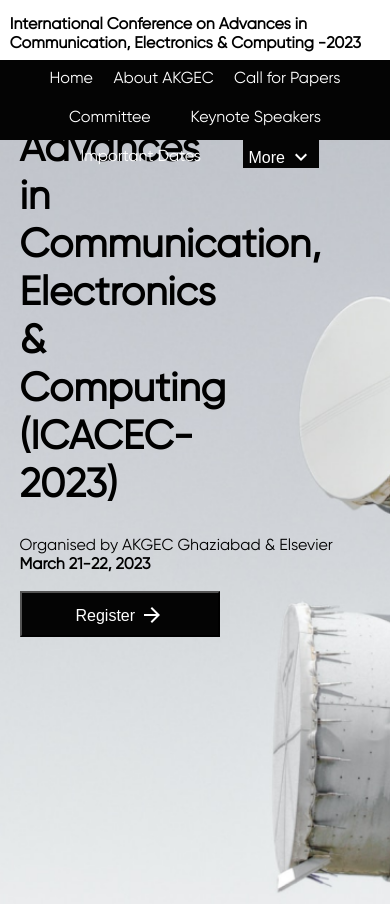
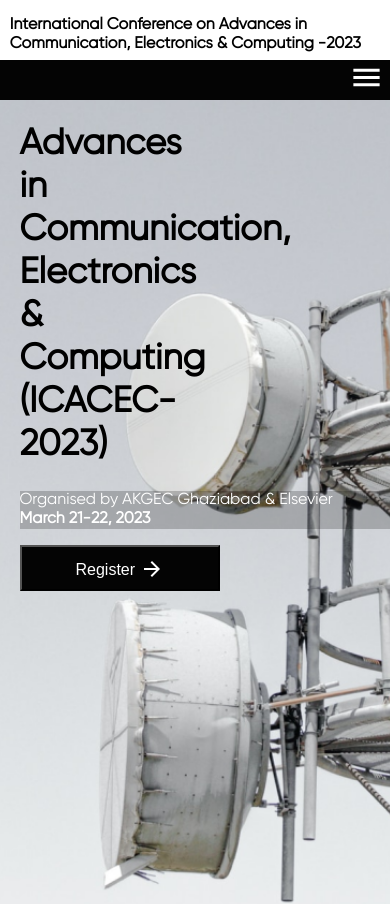
Before and after one commit to saksham-tiwari/ece, a React (Create React App) app: page / in a window 390 px wide. Shown: the top 904 px of the page. Built offline with nearby package versions, Linux system fonts and the light colour scheme.

Commit message:
Fixed navbar issue and fixed responsiveness

```diff
--- a/package.json
+++ b/package.json
@@ -13,6 +13,7 @@
     "react": "^18.1.0",
     "react-dom": "^18.1.0",
     "react-router-dom": "^6.3.0",
+    "react-router-hash-link": "^2.4.3",
     "react-scripts": "^2.1.3",
     "react-scroll": "^1.8.7",
     "web-vitals": "^2.1.4"
--- a/src/About.jsx
+++ b/src/About.jsx
@@ -8,7 +8,7 @@ const About = () => {
     <>
         <Navbar/>
         <div className='aboutPage'>
-            <img src={about} alt="AKGEC"/>
+            <img src={about} alt="AKGEC" style={{marginTop:"20%"}}/>
             <h1>About AKGEC</h1>
             <p>
                 Ajay Kumar Garg Engineering College (AKGEC), Ghaziabad is affiliated to Dr. A.P.J.
--- a/src/Homepage.jsx
+++ b/src/Homepage.jsx
@@ -180,19 +180,18 @@ const Homepage = () => {
             </div>
             <div>
               <img src={e3} alt="Speaker3"/>
-              <h2>Dr. Subimal Majee</h2>
+              <h2>Dr. Mrinal Kanti Biswas</h2>
               <p>
-                (PhD from Ecole Polytechnique, France)
-                Research scientist  at RISE, Sweden
+                (PhD from IIT Kharagpur)
+                Associate Professor, IIT Kharagpur
               </p>
             </div>
             <div>
               <img src={e4} alt="Speaker4"/>
-              <h2>Dr. Arijit Roy</h2>
+              <h2>Dr. Lalat Indu Giri</h2>
               <p>
-                (PhD from IIT Bombay)
-                Research Professor at Kookmin University,
-                South Korea
+                (PhD from IIT Kanpur)
+                Assistant Professor, NIT Goa
               </p>
             </div>
           </div>
@@ -216,12 +215,12 @@ const Homepage = () => {
           </div>
 
           <div>
-            <LocalPhoneOutlinedIcon className="iconContact" fontSize="large"/><span>8744052891-93
-            7290034978</span>
+            <section className="firstIcon"><LocalPhoneOutlinedIcon className="iconContact" fontSize="large"/></section><p style={{position:"relative",left:"30px"}}>8744052891-93
+            7290034978</p>
           </div>
           <br/>
           <div>
-            <EmailOutlinedIcon className="iconContact" fontSize="large"/><span>info@akgec.ac.in</span>
+            <section><EmailOutlinedIcon className="iconContact" fontSize="large"/></section><p style={{position:"relative",left:"30px",top:"-40px"}}>info@akgec.ac.in</p>
           </div>
           </div>
         </div>
--- a/src/ImpDates.jsx
+++ b/src/ImpDates.jsx
@@ -1,8 +1,17 @@
 import React from 'react'
+import Navbar from './Navbar'
 
 const ImpDates = () => {
   return (
-    <div>ImpDates</div>
+    <>
+      <Navbar/>
+      <br></br>
+      <br></br>
+      <h1 className='heading' style={{textAlign:"center"}}>Important Dates</h1>
+      <br/>
+      <br/>
+      <div></div>
+    </>
   )
 }
 
--- a/src/Navbar.jsx
+++ b/src/Navbar.jsx
@@ -1,8 +1,23 @@
 import React from 'react'
-import {Link} from "react-scroll"
+// import {Link} from "react-scroll"
+import { HashLink as Link } from 'react-router-hash-link';
 import KeyboardArrowDownIcon from '@mui/icons-material/KeyboardArrowDown';
+import MenuIcon from '@mui/icons-material/Menu';
+import MenuOpenIcon from '@mui/icons-material/MenuOpen';
 
 const Navbar = () => {
+  const navShow = ()=>{
+    let hamMenu = document.querySelector(".hamMenu")
+    if(hamMenu.style.visibility==="visible"){
+      hamMenu.style.visibility="hidden";
+      hamMenu.style.opacity=0;
+    } else {
+      hamMenu.style.visibility="visible";
+      hamMenu.style.opacity=1;
+    }
+
+
+  }
   return (
     <>
         <div className="top">
@@ -13,23 +28,37 @@ const Navbar = () => {
         </div>
         <div className='topfix'>.</div>
         <div className='navbar'>
-          <div>
-            <Link activeClass="active" to="home" spy={true} smooth={true}>Home</Link>
-            <Link to="aboutAkg" spy={true} smooth={true}>About AKGEC</Link>
-            <Link to="call" spy={true} smooth={true}>Call for Papers</Link>
-            <Link to="committee" spy={true} smooth={true}>Committee</Link>
-            <Link to="keynote" spy={true} smooth={true}>Keynote Speakers</Link>
-            <Link to="" spy={true} smooth={true}>Important Dates</Link>
+          <div className='webLinks'>
+            <Link activeClass="active" to="/#home" spy={true} smooth={true}>Home</Link>
+            <Link to="/#aboutAkg" spy={true} smooth={true}>About AKGEC</Link>
+            <Link to="/#call" spy={true} smooth={true}>Call for Papers</Link>
+            <Link to="/#committee" spy={true} smooth={true}>Committee</Link>
+            <Link to="/#keynote" spy={true} smooth={true}>Keynote Speakers</Link>
+            <Link to="/important-dates" spy={true} smooth={true}>Important Dates</Link>
 
             <div className="dropdown">
               <button className="dropbtn">More <KeyboardArrowDownIcon style={{position:"relative", top:"6px"}}/> </button>
               <div className="dropdown-content">
-              <Link activeClass="active" to="paper" spy={true} smooth={true}>Paper Submission</Link>
-              <Link to="home" spy={true} smooth={true}>Best Paper Award</Link>
-              <Link to="contact" spy={true} smooth={true}>Contact Us</Link>
+              <Link activeClass="active" to="/#paper" spy={true} smooth={true}>Paper Submission</Link>
+              <Link to="/#home" spy={true} smooth={true}>Best Paper Award</Link>
+              <Link to="/#contact" spy={true} smooth={true}>Contact Us</Link>
               </div>
             </div>
           </div>
+
+          <button className="hamburger" onClick={navShow}> <MenuIcon fontSize='large'/></button>
+          <ul className='hamMenu'>
+              <li><Link activeClass="active" to="/#home" spy={true} smooth={true}>Home</Link></li>
+              <li><Link to="/#aboutAkg" spy={true} smooth={true}>About AKGEC</Link></li>
+              <li><Link to="/#call" spy={true} smooth={true}>Call for Papers</Link></li>
+              <li><Link to="/#committee" spy={true} smooth={true}>Committee</Link></li>
+              <li><Link to="/#keynote" spy={true} smooth={true}>Keynote Speakers</Link></li>
+              <li><Link to="/important-dates" spy={true} smooth={true}>Important Dates</Link></li>
+              <li><Link activeClass="active" to="/#paper" spy={true} smooth={true}>Paper Submission</Link></li>
+              <li><Link to="/#home" spy={true} smooth={true}>Best Paper Award</Link></li>
+              <li><Link to="/#contact" spy={true} smooth={true}>Contact Us</Link></li>
+          </ul>
+
         </div>
         <div className='navfix'>.</div>
     </>
--- a/src/Registration.jsx
+++ b/src/Registration.jsx
@@ -6,6 +6,8 @@ const Registration = () => {
   return (
     <>
         <Navbar/>
+        <br></br>
+        <br></br>
         <h1 className='heading' style={{textAlign:"center"}}>REGISTRATION</h1>
         <br/>
         <br/>
--- a/src/index.css
+++ b/src/index.css
@@ -59,6 +59,24 @@ code {
   align-content: center;
   width: 80%;
   margin-left: 10%;
+}
+
+.hamburger{
+  visibility: hidden;
+  background: transparent;
+  border: none;
+  color: white;
+  /* position: relative; */
+  float: right;
+}
+.hamMenu{
+  visibility: hidden;
+  opacity: 0;
+  background-color: #04040459;
+  margin-top: -80px;
+  padding: 10px;
+  list-style: none;
+  text-align: center;
 }
 
 .dropbtn {
@@ -363,6 +381,7 @@ a:hover{
   width: 270px;
   height: 350px;
   margin-left: 25px;
+  margin-right: 25px;
   margin-top: 10px;
 }
 
@@ -391,8 +410,11 @@ a:hover{
   }
 }
 
-@media only screen and (max-width:520px){
-  /* hamburger */
+@media only screen and (max-width:700px){
+  .contact div>div{
+    width: 70%;
+    margin-left: 15%;
+  }
 }
 
 @media only screen and (max-width:690px){
@@ -400,3 +422,63 @@ a:hover{
     font-size: 40px;
   }
 }
+
+@media only screen and (max-width:520px){
+  .hamburger{
+    visibility: visible;
+    margin-top: -108px;
+  }
+  .webLinks{
+    visibility:hidden;
+  }
+  .navbar, .navfix{
+    height: 40px;
+  }
+  .imgmain{
+    background-size: cover;
+    background-position: 65% 0%;
+  }
+  .imgmain p{
+    background-color: #04040435;
+    color: white;
+  }
+}
+
+@media only screen and (max-width:490px){
+  .imgmain h1{
+    font-size: 36px;
+  }
+  .hamburger{
+    margin-top: -118px;
+  }
+}
+@media only screen and (max-width:430px){
+  .contact div>div{
+    width: 90%;
+    margin-left: 10px;
+  }
+}
+
+@media only screen and (max-width:386px){
+  .hamburger{
+    margin-top: -145px;
+  }
+  .top p,.topfix{
+    width: 300px;
+    height:80px;
+  }
+  .hamMenu{
+    margin-top: -110px;
+  }
+  .imgmain h1{
+    font-size: 32px;
+  }
+}
+@media only screen and (max-width:359.9px){
+  .hamburger{
+    margin-top: -155px;
+  }
+  .hamMenu{
+    margin-top: -120px;
+  }
+}
```
Also changed, not shown: 1 other file (tests, documents, lock files or other folders).
